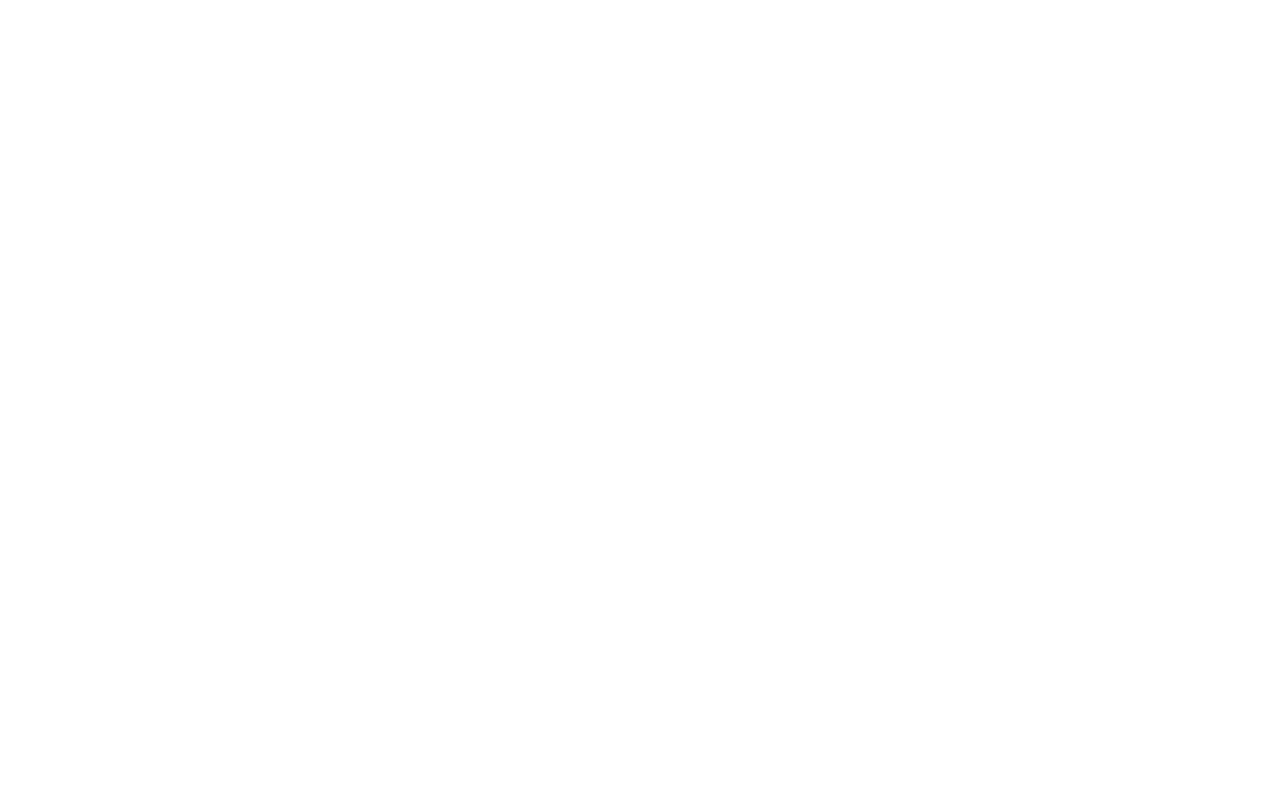
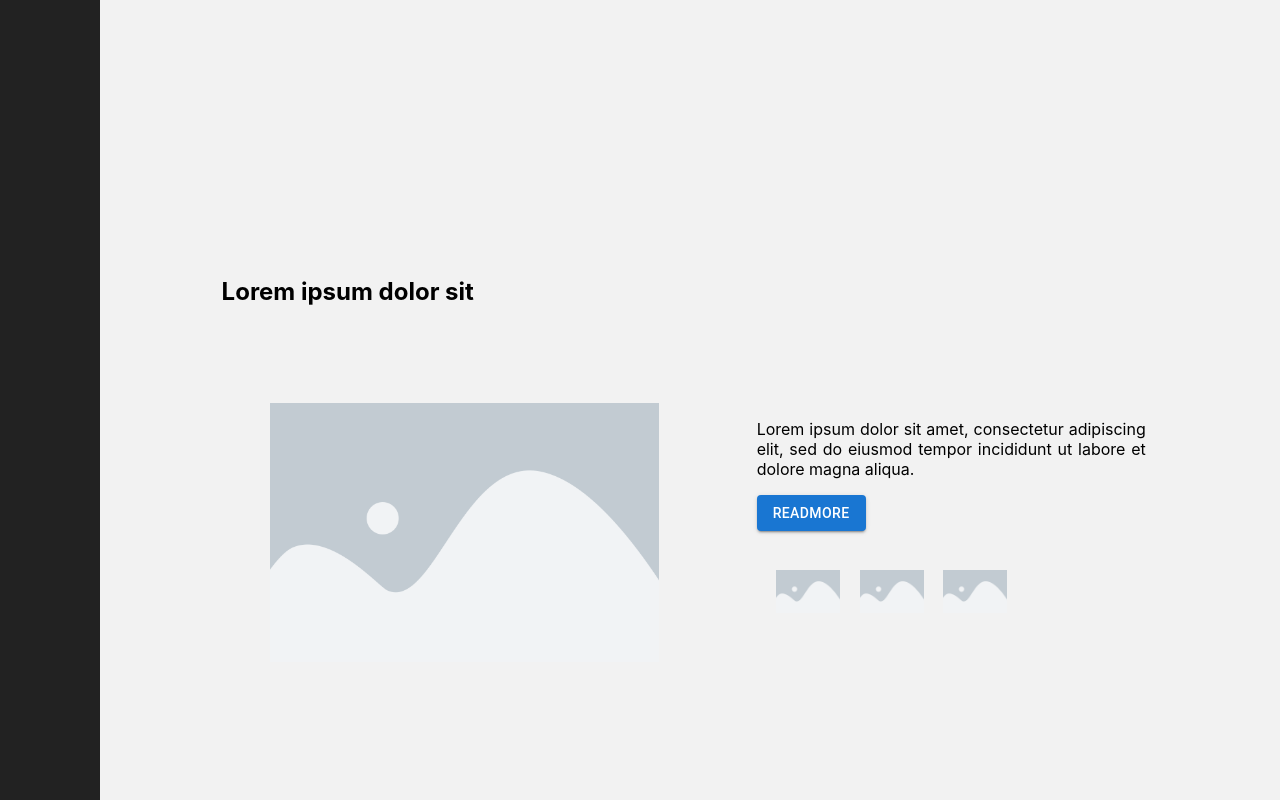
Before and after one commit to candgn/portfolio, a React (Create React App) app: page /portfolio in a window 1280 px wide. Shown: the part 1840-2640 px from the top of the page. Before the commit the page ends 1832 px from the top, so only its background shows below. Built offline with nearby package versions, Linux system fonts and the light colour scheme.

Commit message:
halfColumnText - two column comps added

```diff
--- /dev/null
+++ b/src/Components/Common/HalfColumnText/HalfColumnText.css
@@ -0,0 +1,30 @@
+.hct-container {
+  display: flex;
+  flex-direction: row;
+}
+
+.hct-content-parent-container {
+  width: 50%;
+  min-height: 500px;
+}
+.hct-content-child-container {
+  padding: 20%;
+}
+@media screen and (max-width: 800px) {
+  .hct-content-parent-container {
+    width: 100%;
+    min-height: 300px;
+  }
+  .hct-content-child-container {
+    padding: 10%;
+  }
+}
+
+.hct-title {
+  font-weight: 700;
+  font-size: 24px;
+}
+
+.hct-desc {
+  text-align: justify;
+}
--- /dev/null
+++ b/src/Components/Common/HalfColumnText/HalfColumnText.jsx
@@ -0,0 +1,48 @@
+import React from "react";
+import { withTranslation } from "react-i18next";
+import useWindowDimensions from "../../../Helpers/useWindowDimensions";
+
+import "./HalfColumnText.css";
+
+const HalfColumnText = ({ t, contentPosition, title, desc, img }) => {
+  const { width } = useWindowDimensions();
+
+  return (
+    <div className="hct-container">
+      <div
+        className="hct-content-parent-container"
+        style={{
+          display: contentPosition === "right" && width < 800 && "none",
+          backgroundImage:
+            contentPosition === "right" &&
+            "url(" + (img ? img : "/images/placeholder.png") + ")",
+        }}
+      >
+        {contentPosition !== "right" && (
+          <div className="hct-content-child-container">
+            {title && <p className="hct-title">{t(title)}</p>}
+            <p className="hct-desc">{t(desc)}</p>
+          </div>
+        )}
+      </div>
+      <div
+        className="hct-content-parent-container"
+        style={{
+          display: contentPosition !== "right" && width < 800 && "none",
+          backgroundImage:
+            contentPosition !== "right" &&
+            "url(" + (img ? img : "/images/placeholder.png") + ")",
+        }}
+      >
+        {contentPosition === "right" && (
+          <div className="hct-content-child-container">
+            {title && <p className="hct-title">{t(title)}</p>}
+            <p className="hct-desc">{t(desc)}</p>
+          </div>
+        )}
+      </div>
+    </div>
+  );
+};
+
+export default withTranslation()(HalfColumnText);
--- /dev/null
+++ b/src/Components/Common/TwoColumn/TwoColumn.css
@@ -0,0 +1,56 @@
+.info-two-column-content-container {
+  display: flex;
+  flex-direction: row;
+  flex-wrap: wrap;
+}
+.info-two-column-container {
+  padding: 10%;
+  margin-top: 0;
+}
+.info-tc-title {
+  font-size: 24px;
+  font-weight: 700;
+  margin-bottom: 5%;
+  text-align: left;
+}
+.info-first-column {
+  width: 40%;
+  padding: 5%;
+}
+.info-second-column {
+  width: 40%;
+  padding: 5%;
+}
+
+@media screen and (max-width: 800px) {
+  .info-first-column {
+    width: 100%;
+  }
+  .info-second-column {
+    width: 100%;
+  }
+}
+.info-tc-sub-title {
+  font-weight: 700;
+}
+.info-tc-desc {
+  text-align: justify;
+}
+.info-fc-image {
+  width: 100%;
+}
+
+.info-read-more {
+  text-decoration: none;
+}
+
+.info-add-img {
+  width: 64px;
+  margin-left: 5%;
+}
+
+.info-additional-img-container {
+  margin-top: 10%;
+  display: flex;
+  flex-direction: row;
+}
--- /dev/null
+++ b/src/Components/Common/TwoColumn/TwoColumn.jsx
@@ -0,0 +1,49 @@
+import React from "react";
+import { withTranslation } from "react-i18next";
+import Button from "@mui/material/Button";
+import { Link } from "react-router-dom";
+
+import "./TwoColumn.css";
+
+const TwoColumn = ({
+  t,
+  image,
+  title,
+  subTitle,
+  desc,
+  link,
+  additionalImages,
+}) => {
+  return (
+    <div className="info-two-column-container">
+      <p className="info-tc-title">{t(title)}</p>
+      <div className="info-two-column-content-container">
+        <div className="info-first-column">
+          <img src={image} alt={image} className="info-fc-image" />
+        </div>
+        <div className="info-second-column">
+          {subTitle && <p className="info-tc-sub-title">{t(subTitle)}</p>}
+          <p className="info-tc-desc">{t(desc)}</p>
+          {link && (
+            <Link to={link} className="info-read-more">
+              <Button variant={"contained"}>{t("readMore")}</Button>
+            </Link>
+          )}
+          {additionalImages && (
+            <div className="info-additional-img-container">
+              {additionalImages.map((image, i) => (
+                <img
+                  src={image}
+                  alt={title + "-" + i}
+                  className="info-add-img"
+                />
+              ))}
+            </div>
+          )}
+        </div>
+      </div>
+    </div>
+  );
+};
+
+export default withTranslation()(TwoColumn);
--- a/src/Components/Portfolio/Constants.js
+++ b/src/Components/Portfolio/Constants.js
@@ -1,13 +1,14 @@
 const dummyData = {
   img: "/assets/images/placeholder.png",
-  title: "Lorem Ipsum",
-  desc: "Lorem ipsum dolor sit amet, consectetur adipiscing elit, sed do eiusmod tempor incididunt ut labore et dolore magna aliqua.",
-  link: "/resume",
+  title: "loremTitle",
+  desc: "loremDesc",
+  link: "/portfolio",
   additionalImages: [
     "/assets/images/placeholder.png",
     "/assets/images/placeholder.png",
     "/assets/Images/placeholder.png",
   ],
+  image: "/assets/images/placeholder.png",
 };
 
 const cards = ["ImageMore", "IconText", "ImageTextButtonCard"];
--- a/src/Components/Portfolio/PortfolioContainer.css
+++ b/src/Components/Portfolio/PortfolioContainer.css
@@ -18,7 +18,6 @@
 .portfolio-wrapper {
   border-bottom: solid 1px #f2f2f260;
   padding: 10%;
-  margin-right: 100px;
 }
 
 .MuiSelect-icon {
--- a/src/Components/Portfolio/PortfolioContainer.jsx
+++ b/src/Components/Portfolio/PortfolioContainer.jsx
@@ -8,10 +8,12 @@
 import ImageTextButtonCard from "../Common/Cards/ImageTextButtonCard/ImageTextButtonCard";
 import GridView from "../Common/GridView/GridView";
 import DropDownButton from "../Common/DropDown/DropDownButton";
+import TwoColumn from "../Common/TwoColumn/TwoColumn";
 
 import Constants from "./Constants";
 
 import "./PortfolioContainer.css";
+import HalfColumnText from "../Common/HalfColumnText/HalfColumnText";
 
 const sixElement = Array.from({ length: 6 }, () => Constants.dummyData);
 
@@ -27,7 +29,8 @@
 
   return (
     <div className="portfolio-container">
-      <div className="portfolio-wrapper">
+      {/* Card Slider Component */}
+      <div className="portfolio-wrapper" style={{ marginRight: "100px" }}>
         <div style={{ float: "right", marginTop: "10px" }}>
           <DropDownButton
             data={Constants.cards}
@@ -37,6 +40,8 @@
         </div>
         <CardSlider title="cardSlider" data={sixElement} Card={Cards} />
       </div>
+
+      {/* Gric View Component */}
       <div className="portfolio-wrapper">
         <div style={{ float: "right", marginTop: "10px" }}>
           <DropDownButton
@@ -47,6 +52,27 @@
         </div>
         <GridView datas={sixElement} Card={Cards} title={"gridView"} />
       </div>
+
+      {/* Two Column Info Text Button and Additioanal Images Component  */}
+      <div className="portfolio-wrapper" style={{ padding: "0" }}>
+        <TwoColumn
+          image={Constants.dummyData.image}
+          title={Constants.dummyData.title}
+          subTitle={Constants.dummyData.subTitle}
+          desc={Constants.dummyData.desc}
+          link={Constants.dummyData.link}
+          additionalImages={Constants.dummyData.additionalImages}
+        />
+      </div>
+
+      {/* Half Column Text Component */}
+      <div className="portfolio-wrapper" style={{ padding: "0" }}>
+        <HalfColumnText
+          img={Constants.dummyData.image}
+          title="halfColumnText"
+          desc={Constants.dummyData.desc}
+        />
+      </div>
     </div>
   );
 };
--- a/src/utils/translations.js
+++ b/src/utils/translations.js
@@ -62,6 +62,11 @@
         "Cloudyflex offers flexible, powerful and economical business solutions for the Turkey and the European market, with experience in CRM and Digital Transformation. As a webmaster & developer, I have been responsible for the development of companies web site.",
       fraunhoferDesc:
         "I worked as an intern for Fraunhofer Institute for Production Systems and Design Technology, one of the biggest research institutes for production sciences, where I was responsible for various tasks concerning software & content management of project oho.wiki.",
+      twoColumnInfo: "Two Column Info Component",
+      loremDesc:
+        "Lorem ipsum dolor sit amet, consectetur adipiscing elit, sed do eiusmod tempor incididunt ut labore et dolore magna aliqua.",
+      loremTitle: "Lorem ipsum dolor sit ",
+      halfColumnText: "Half Column Text Component",
     },
   },
   tr: {
```
